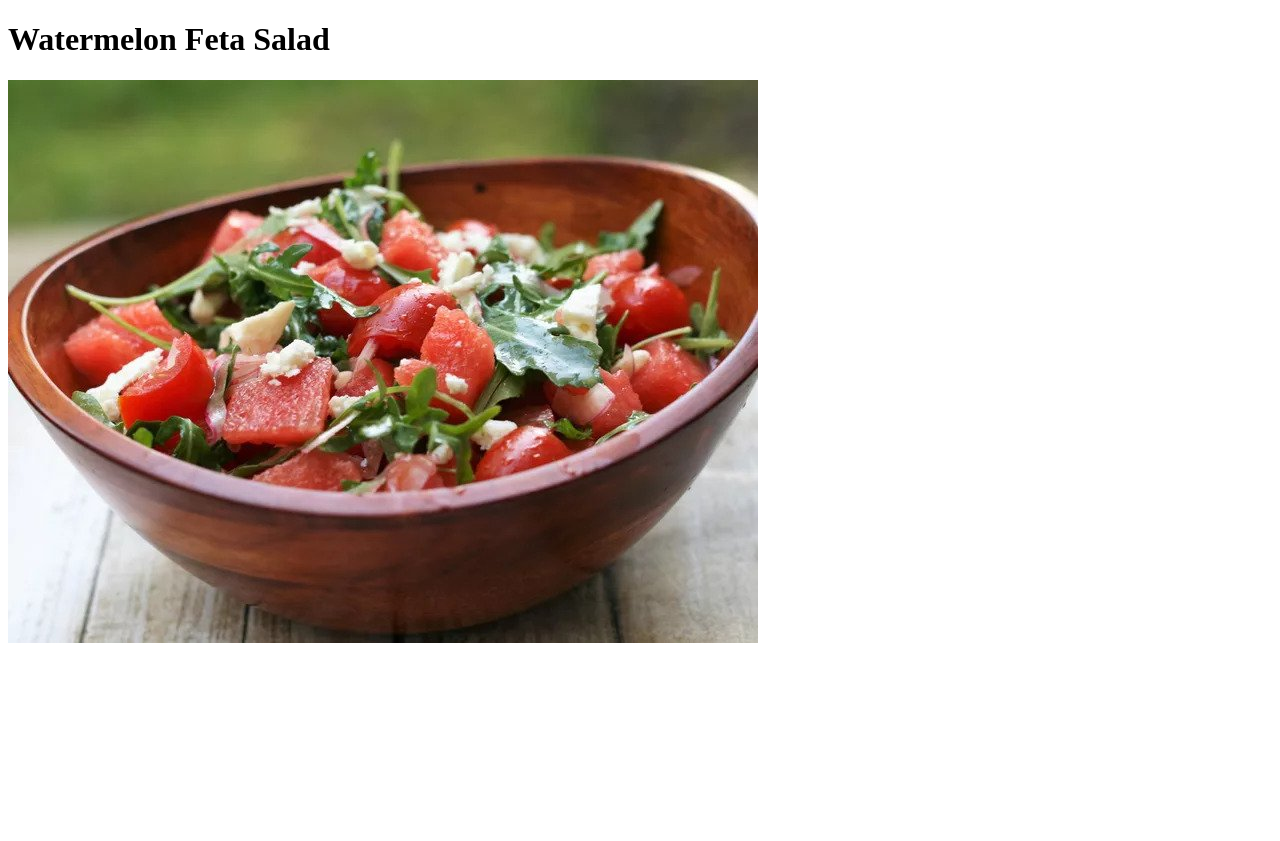
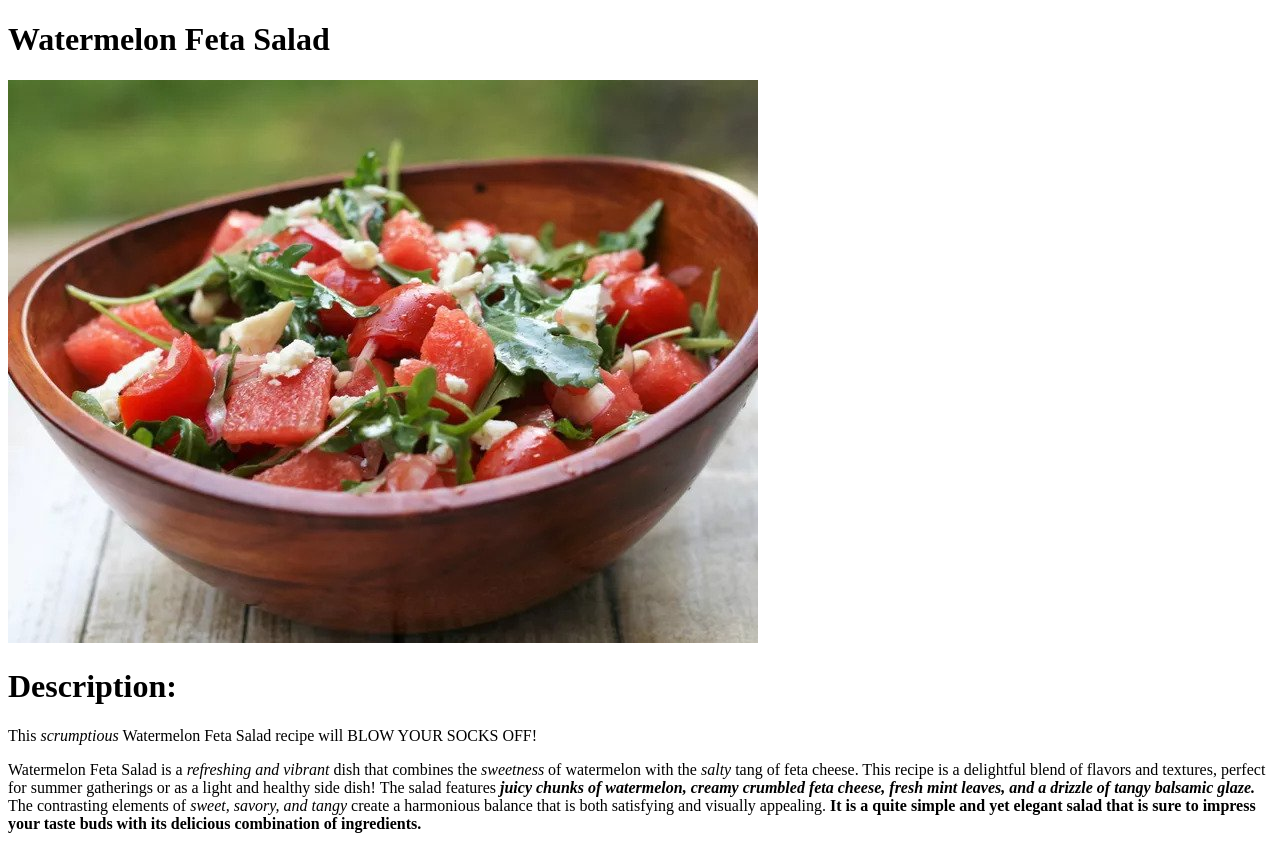
Before and after one commit to Gawdlie/odin-recipes, a plain HTML site: page recipes/watermelon-feta-salad.html in a window 1280 px wide. Before the commit the page ends 800 px from the top, so only its background shows below. Drawn offline with Linux system fonts and the light colour scheme.

Commit message:
Add header/element tags for recipe's description

```diff
--- a/recipes/watermelon-feta-salad.html
+++ b/recipes/watermelon-feta-salad.html
@@ -9,5 +9,21 @@
     <body>
         <h1>Watermelon Feta Salad</h1>
         <img src="watermelon-feta-salad.jpg">
+        <p><h1>Description:</h1></p>
+
+        <p>This <em>scrumptious</em> Watermelon Feta Salad
+        recipe will BLOW YOUR SOCKS OFF!</p>
+
+        Watermelon Feta Salad is a <em>refreshing and vibrant</em> dish that combines
+        the <em>sweetness</em> of watermelon with the <em>salty</em> tang of feta cheese.
+        This recipe is a delightful blend of flavors and textures, perfect
+        for summer gatherings or as a light and healthy side dish!
+        The salad features <strong><em>juicy chunks of watermelon, creamy crumbled
+        feta cheese, fresh mint leaves, and a drizzle of tangy balsamic glaze.</strong></em>
+        The contrasting elements of <em>sweet, savory, and tangy</em> create a harmonious
+        balance that is both satisfying and visually appealing. <strong>It is a quite simple
+        and yet elegant salad that is sure to impress your taste buds with its delicious
+        combination of ingredients.</strong>
+
     </body>
 </html>
```
